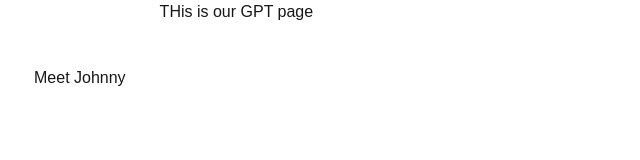
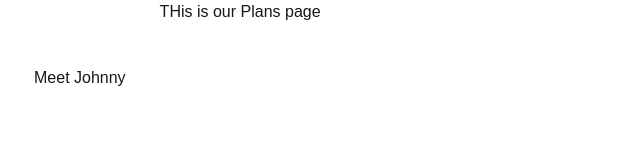
Before and after one commit to kevthefoo/mjweb, a Next.js app: page /plans in a window 1280 px wide. Shown: the top 160 px of the page, without its empty margins (0-640 px from the left). Built offline with nearby package versions, Linux system fonts and the light colour scheme.

Commit message:
Rename GPT page to Plans and update navigation links for consistency

```diff
--- /dev/null
+++ b/app/(dashboard)/gpt/page.tsx
@@ -0,0 +1,3 @@
+export default async function GPT() {
+    return <section>THis is GPT page</section>;
+}
--- a/app/(dashboard)/plans/page.tsx
+++ b/app/(dashboard)/plans/page.tsx
@@ -1,3 +1,3 @@
-export default async function GPT() {
-    return <section>THis is our GPT page</section>;
+export default async function Plans() {
+    return <section>THis is our Plans page</section>;
 }
--- a/components/Navbar.tsx
+++ b/components/Navbar.tsx
@@ -13,7 +13,7 @@ export default function Navbar() {
                         <Link href="/explore">Explore</Link>
                     </li>
                     <li>
-                        <Link href="/jobs">Creation</Link>
+                        <Link href="/creation">Creation</Link>
                     </li>
                     <li>
                         <Link href="/gpt">GPT</Link>
```
